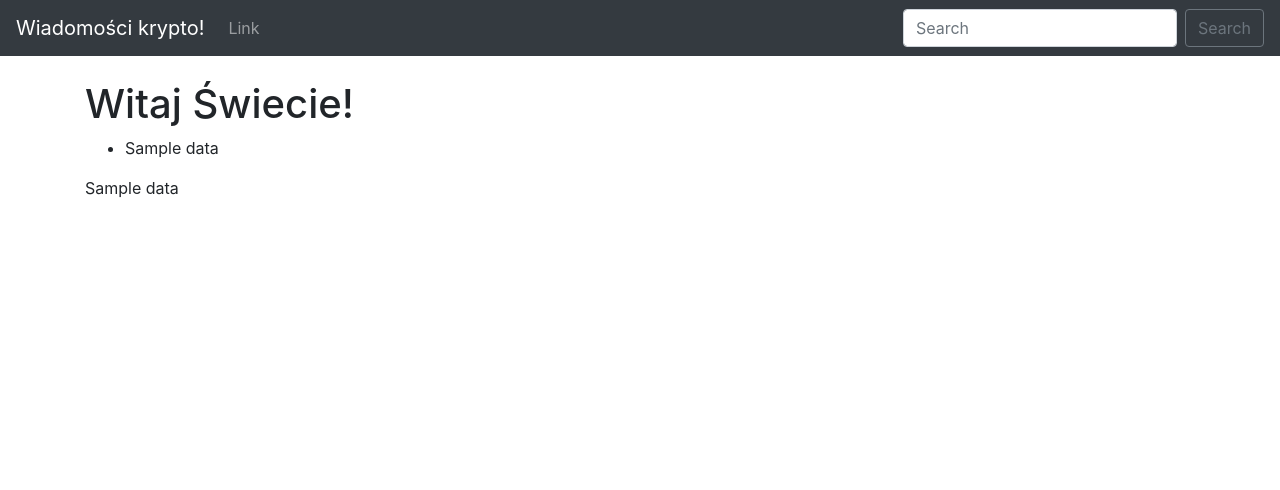
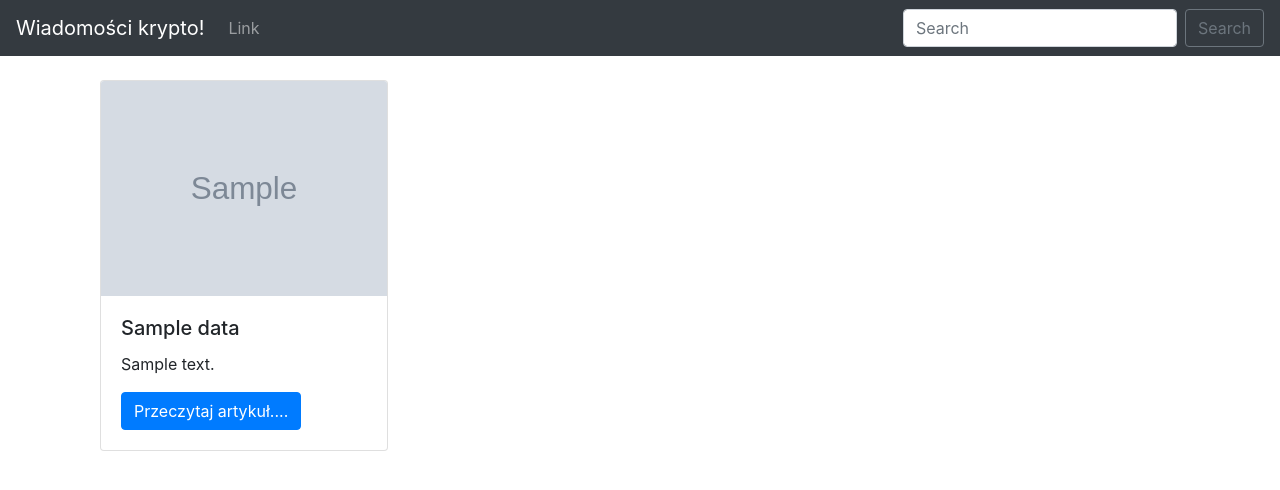
Before and after one commit to syko90/kryptoportal, a Django app: template krypto/templates/home.html in a window 1280 px wide. Shown: the top 490 px of the page. Run offline with Django 3.2, Linux system fonts and the light colour scheme; the template is opened without the code that fills it: most values are stand-ins (such as "Sample title", 1, 10 or a date in 2020); grey boxes marked "Sample" are stand-in pictures; some libraries are stand-ins or nearby versions.

Commit message:
Dodanie karty Boostrap

```diff
--- a/krypto/templates/home.html
+++ b/krypto/templates/home.html
@@ -1,14 +1,25 @@
 {% extends 'base.html' %}
 
 {% block content %}
-<h1>Witaj Świecie!</h1>
 
-    <ul>
+
+<div class="container">
+    <div class="row">
         {% for x in api.Data %}
-            <li> {{x.title}} </li>
+        <div class="col-sm">
+            <div class="card" style="width: 18rem;">
+                <img src="{{ x.imageurl }}" class="card-img-top" alt=" {{ x.suurce }}">
+                <div class="card-body">
+                <h5 class="card-title">{{ x.title }}</h5>
+                <p class="card-text">{{ x.body }}</p>  <!-- przyciąć do kilku znaków np.: 50 znaków -->
+                <a href=" {{ x.url }}" class="btn btn-primary">Przeczytaj artykuł....</a>
+                </div>
+            </div>
+        </div>
         {% endfor %}
-    </ul>
+    </div>
+</div>
 
-    {{ api.Data }}
+
 
 {% endblock %}
```
